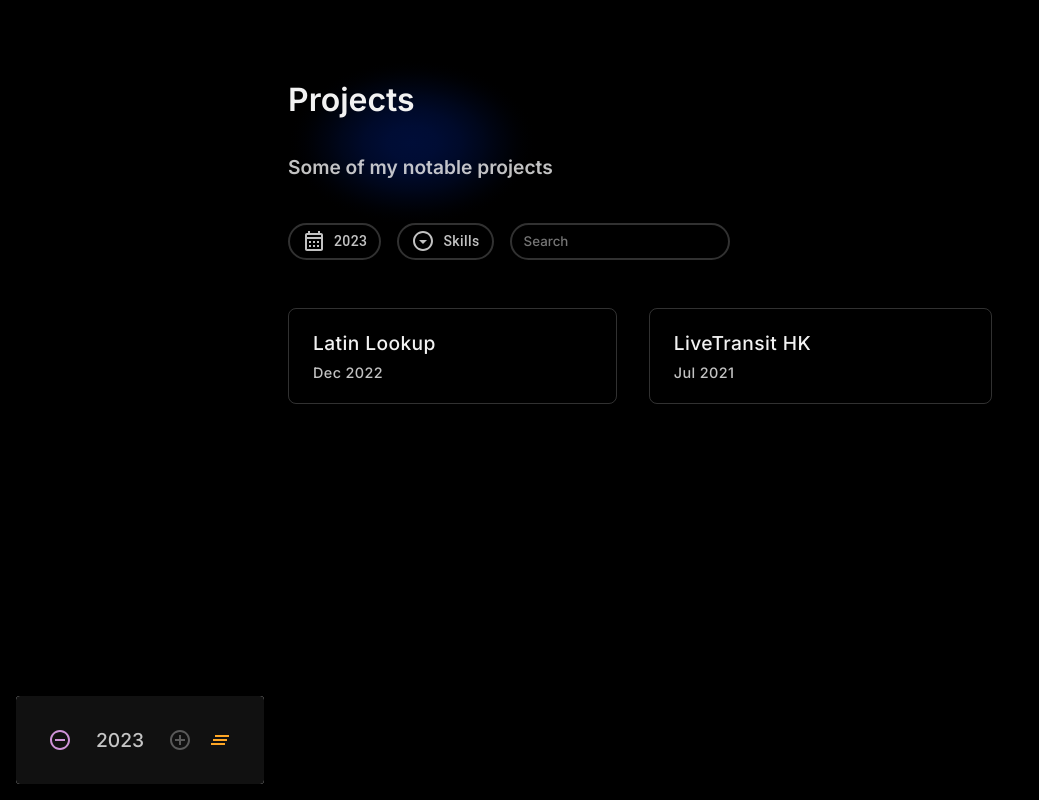
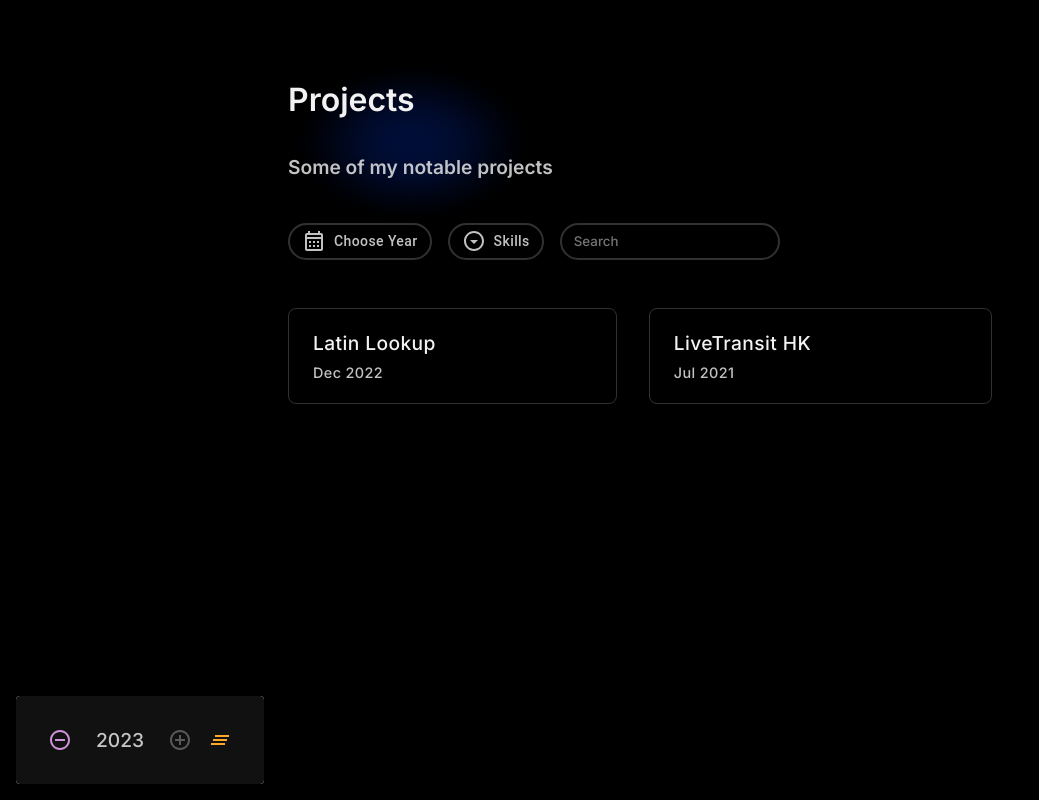
Before and after one commit to sd0e/portfolio, a Next.js app: page /projects in a window 1280 px wide. Both pictures are taken after a click on the button "Choose Year". Shown: the whole page, without its empty margins (0-1039 px from the left). Built offline with nearby package versions, Linux system fonts and the light colour scheme.

Commit message:
Fully implement date picker clear function

```diff
--- a/components/skillbutton.module.css
+++ b/components/skillbutton.module.css
@@ -2,9 +2,15 @@
     display: flex;
     justify-content: center;
     align-items: center;
+    min-width: max-content;
 }
 
 .skillButtonIcon {
     width: 1rem;
     margin-right: 0.5rem;
 }
+
+.skillButtonText {
+    display: block;
+    min-width: max-content;
+}
--- a/components/skillbutton.tsx
+++ b/components/skillbutton.tsx
@@ -18,6 +18,7 @@ const theme = createTheme({
                     border: '2px solid rgba(242, 242, 242, 0.2)',
                     color: 'rgba(242, 242, 242, 0.8)',
                     padding: '0.25rem 0.75rem',
+                    minWidth: 'max-content'
                 }
             }
         }
@@ -29,7 +30,7 @@ export default function SkillButton({ children, onClick, Icon, id }: { children:
         <Button onClick={onClick} key={`button-${children}`} aria-describedby={id}>
             <div className={styles.skillButtonContents}>
                 { Icon ? <Icon className={[styles.skillButtonIcon, inter.className].join(' ')} /> : null }
-                {children}
+                <span className={styles.skillButtonText}>{children}</span>
             </div>
         </Button>
     </ThemeProvider>
--- a/pages/projects.tsx
+++ b/pages/projects.tsx
@@ -10,7 +10,7 @@ import { Stack, Popover, IconButton, createTheme, ThemeProvider } from '@mui/mat
 import SkillButton from '@/components/skillbutton';
 import { AddCircleOutlineOutlined, ArrowDropDownCircleOutlined, CalendarMonthOutlined, ClearAllOutlined, RemoveCircleOutlineOutlined } from '@mui/icons-material';
 import RoundSearch from '@/components/roundsearch';
-import { useRef, useState } from 'react';
+import { useEffect, useRef, useState } from 'react';
 import OverlayContent from '@/components/overlaycontent';
 import useStorage from '@/hooks/useStorage';
 
@@ -37,6 +37,7 @@ export default function Projects({ projects }: { projects: Array<{
   const [anchorEl, setAnchorEl] = useState<HTMLButtonElement | null>(null);
   const [skillsAnchorEl, setSkillsAnchorEl] = useState<HTMLButtonElement | null>(null);
   const [dateOpen, setDateOpen] = useState(false);
+  const [dateVal, setDateVal] = useState('Choose Year');
   const [skillsOpen, setSkillsOpen] = useState(false);
   const [date, setDate] = useState<number | null>(null);
   const dateId = dateOpen ? 'date-popover' : undefined;
@@ -47,6 +48,23 @@ export default function Projects({ projects }: { projects: Array<{
       mode: 'dark'
     }
   });
+
+  useEffect(() => {
+    const item = getItem('date');
+    if (item) setDateVal(item);
+  }, []);
+
+  console.log(dateVal);
+
+  const updateDateVal = (newDateVal?: number | null) => {
+    if (newDateVal === undefined) newDateVal = date;
+    setDateVal(newDateVal ? newDateVal.toString() : 'Choose Year')
+  };
+
+  const toggleDateOpen = (newDateVal?: number | null) => {
+    if (dateOpen) updateDateVal(newDateVal);
+    setDateOpen(val => !val);
+  }
 
   const updateDate = (newDate: number) => {
     setDate(newDate);
@@ -62,14 +80,14 @@ export default function Projects({ projects }: { projects: Array<{
       <Stack direction="row" spacing={2} style={{ marginBottom: '3rem' }}>
         <SkillButton Icon={CalendarMonthOutlined} id={dateId} onClick={e => {
           setAnchorEl(e.currentTarget);
-          setDateOpen(value => !value);
           if (!date) {
             if (!getItem('date')) setItem('date', new Date().getFullYear().toString())
             const fetchedDate = getItem('date');
             setDate(Number(fetchedDate));
           }
+          toggleDateOpen();
         }}>{
-          date?.toString() || `Choose Year`
+          dateVal
         }</SkillButton>
         <SkillButton Icon={ArrowDropDownCircleOutlined} id={skillsId} onClick={e => {
           setSkillsAnchorEl(e.currentTarget);
@@ -81,7 +99,7 @@ export default function Projects({ projects }: { projects: Array<{
         id={dateId}
         open={dateOpen}
         anchorEl={skillsAnchorEl}
-        onClose={() => setDateOpen(false)}
+        onClose={() => toggleDateOpen()}
         anchorOrigin={{
           vertical: 'bottom',
           horizontal: 'left'
@@ -103,7 +121,7 @@ export default function Projects({ projects }: { projects: Array<{
             <IconButton color="warning" onClick={() => {
               setDate(null);
               setItem('date', '');
-              setDateOpen(false);
+              toggleDateOpen(null);
             }}>
               <ClearAllOutlined />
             </IconButton>
```
